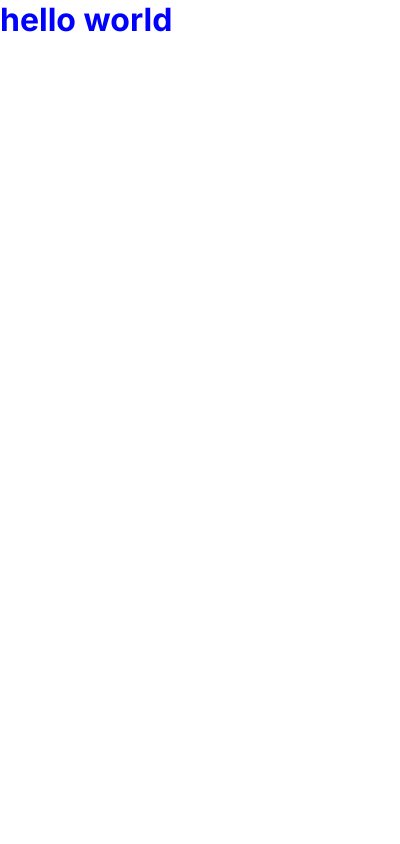
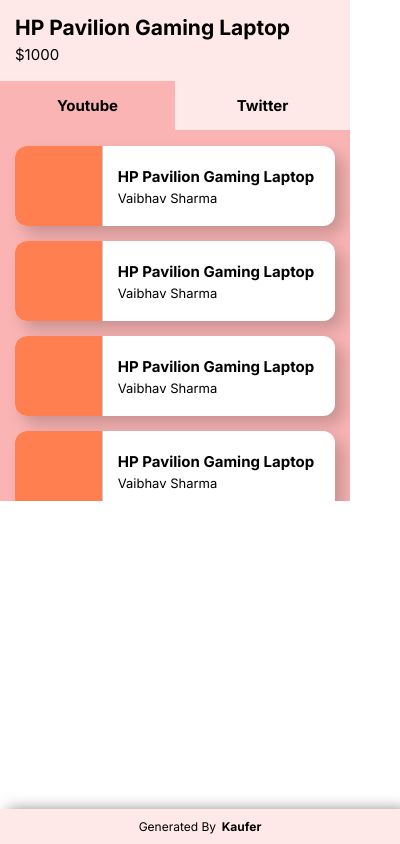
Before and after one commit to sheldor1510/kaufer, a browser extension: page extension/popup.html in a window 400 px wide. Drawn offline with Linux system fonts and the light colour scheme.

Commit message:
frontend

```diff
--- a/extension/popup.html
+++ b/extension/popup.html
@@ -1,12 +1,96 @@
+<!DOCTYPE html>
 <html>
     <head>
         <link href="https://fonts.googleapis.com/css2?family=Inter:wght@300;400;700&display=swap" rel="stylesheet">
-        <link rel="stylesheet" href="https://cdnjs.cloudflare.com/ajax/libs/font-awesome/5.15.2/css/all.min.css" />
         <link rel="stylesheet" href="style.css"/>
         <!-- <script src="popup.js"></script> -->
-        <script src="script.js"></script>
     </head>
     <body>
-        <h1>hello world</h1>
+        <div class="wrapper">
+        <div class="heading" id="heading">
+            <h1>
+                HP Pavilion Gaming Laptop
+            </h1>
+            <p>
+                $1000
+            </p>
+        </div>
+        <div class="tabs">
+            <div class="youtube" id="youtube">
+                Youtube
+            </div>
+            <div class="twitter" id="twitter">
+                Twitter
+            </div>
+        </div>
+        <div class="main" id="main">
+            <div class="card" id="yt-card">
+                <div class="yt-thumbnail">
+                </div>
+                <div class="yt-info">
+                    <div class="yt-video-name">
+                        HP Pavilion Gaming Laptop
+                    </div>
+                    <div class="yt-channel-name">
+                        Vaibhav Sharma
+                    </div>
+                </div>
+            </div>
+            <div class="card" id="yt-card">
+                <div class="yt-thumbnail">
+                </div>
+                <div class="yt-info">
+                    <div class="yt-video-name">
+                        HP Pavilion Gaming Laptop
+                    </div>
+                    <div class="yt-channel-name">
+                        Vaibhav Sharma
+                    </div>
+                </div>
+            </div>
+            <div class="card" id="yt-card">
+                <div class="yt-thumbnail">
+                </div>
+                <div class="yt-info">
+                    <div class="yt-video-name">
+                        HP Pavilion Gaming Laptop
+                    </div>
+                    <div class="yt-channel-name">
+                        Vaibhav Sharma
+                    </div>
+                </div>
+            </div>
+            <div class="card" id="yt-card">
+                <div class="yt-thumbnail">
+                </div>
+                <div class="yt-info">
+                    <div class="yt-video-name">
+                        HP Pavilion Gaming Laptop
+                    </div>
+                    <div class="yt-channel-name">
+                        Vaibhav Sharma
+                    </div>
+                </div>
+            </div>
+            <!-- <div class="card" id="twt-card">
+                <div class="twt-thumbnail">
+                    <div class="pfp" style="background: url('https://github.com/gigabite-pro.png'); background-position: center; background-size: contain;">
+                    </div>
+                </div>
+                <div class="twt-info">
+                    <div class="twt-name">
+                        HP Pavilion Gaming Laptop
+                    </div>
+                    <div class="twt-username">
+                        Vaibhav Sharma
+                    </div>
+                </div>
+            </div> -->
+        </div>
+        <footer id="footer">
+            Generated By<span> &nbsp; Kaufer</span>
+        </footer>
+        </div>
+        <script src="script.js"></script>
     </body>
 </html>
--- a/extension/script.js
+++ b/extension/script.js
@@ -0,0 +1,53 @@
+const youTube = document.getElementById('youtube');
+const twitter = document.getElementById('twitter');
+const main = document.getElementById('main');
+const footer = document.getElementById('footer');
+const heading = document.getElementById('heading');
+
+twitter.addEventListener('click', ()=>{
+    main.innerHTML = ``
+    twitter.style.backgroundColor = '#7AC7F6'
+    youTube.style.backgroundColor = '#C3E2F5'
+    main.style.backgroundColor = '#7AC7F6'
+    footer.style.backgroundColor = '#C3E2F5'
+    heading.style.backgroundColor = '#C3E2F5'
+    for(i=0; i<5; i++){
+        main.innerHTML += `<div class="card" id="twt-card">
+        <div class="twt-thumbnail">
+            <div class="pfp" style="background: url('https://github.com/gigabite-pro.png'); background-position: center; background-size: contain;">
+            </div>
+        </div>
+        <div class="twt-info">
+            <div class="twt-name">
+                HP Pavilion Gaming Laptop
+            </div>
+            <div class="twt-username">
+                Vaibhav Sharma
+            </div>
+        </div>
+    </div>`
+    }
+});
+
+youtube.addEventListener('click', ()=>{
+    main.innerHTML = ``
+    twitter.style.backgroundColor = '#FFE8E8'
+    youTube.style.backgroundColor = '#FAB4B4'
+    main.style.backgroundColor = '#FAB4B4'
+    footer.style.backgroundColor = '#FFE8E8'
+    heading.style.backgroundColor = '#FFE8E8'
+    for(i=0; i<5; i++){
+        main.innerHTML += `<div class="card" id="yt-card">
+        <div class="yt-thumbnail">
+        </div>
+        <div class="yt-info">
+            <div class="yt-video-name">
+                HP Pavilion Gaming Laptop
+            </div>
+            <div class="yt-channel-name">
+                Vaibhav Sharma
+            </div>
+        </div>
+    </div>`
+    }
+})
--- a/extension/style.css
+++ b/extension/style.css
@@ -1,12 +1,174 @@
 html,
 body {
     font-family: "Inter";
-    margin: 0;
+    margin: 0px;
     min-height: 180px;
-    padding: 0;
-    width: 300px;
+    padding: 0px;
+    width: 350px;
+    height: 500px;
+    border: none;
+    transition-duration: 200ms;
+}
+
+.heading{
+    padding: 15px 15px;
+    padding-bottom: 2px;
+    background-color: #FFE8E8;
+    transition-duration: 300ms;
 }
 
 h1 {
-    color: blue;
+    font-size: 21px;
+    margin-bottom: 1px;
+    margin-top: 0px;
 }
+
+.heading p{
+    margin-top: 5px;
+    font-size: 15px;
+}
+
+.tabs{
+    width: 100%;
+    background-color: #FFE8E8;
+    display: flex;
+    justify-content: stretch;
+}
+
+.tabs div{
+    flex-basis: 50%;
+    padding: 15px 15px;
+    font-size: 15px;
+    font-weight: bold;
+    text-align: center;
+}
+
+.tabs div:hover{
+    cursor: pointer;
+}
+
+.youtube{
+    background-color: #FAB4B4;
+    transition-duration: 300ms;
+}
+
+.twitter{
+    transition-duration: 300ms;
+}
+
+.main{
+    background-color: #FAB4B4;
+    height: 320px;
+    padding: 1px 15px 50px 15px;
+    overflow-y: scroll;
+    transition-duration: 300ms;
+}
+
+::-webkit-scrollbar{
+    width: 5px;
+}
+
+::-webkit-scrollbar-track{
+    background-color: #CDC9C9;
+    border-radius: 50px;
+}
+
+::-webkit-scrollbar-thumb{
+    background: white;
+    border-radius: 50px;
+}
+
+.card{
+    box-shadow: 0.5rem 0.5rem 1rem rgba(0, 0, 0, 0.199);
+    margin-top: 15px;
+    height: 80px;
+    width: 100%;
+    background-color: white;
+    border-radius: 12px;
+    display: flex;
+    justify-content: stretch;
+    align-items: center;
+    transition-duration: 400ms;
+}
+
+.card:hover{
+    cursor: pointer;
+    box-shadow: 0rem 0rem 0rem rgba(0, 0, 0, 0.199);
+}
+
+.yt-thumbnail{
+    flex-basis: 30%;
+    border-right: 1px solid #CDC9C9;
+    height: 100%;
+    width: 100%;
+    background: coral;
+    border-top-left-radius: 12px;
+    border-bottom-left-radius: 12px;
+}
+
+.yt-info{
+    flex-basis: 70%;
+    padding: 0px 15px;
+}
+
+.yt-video-name{
+    font-size: 15px;
+    font-weight: bold;
+}
+
+.yt-channel-name{
+    margin-top: 4px;
+    font-size: 13px;
+}
+
+.twt-thumbnail{
+    flex-basis: 30%;
+    border-right: 1px solid #CDC9C9;
+    height: 100%;
+    width: 100%;
+    border-top-left-radius: 12px;
+    border-bottom-left-radius: 12px;
+    display: flex;
+    justify-content: center;
+    align-items: center;
+}
+
+.pfp{
+    width: 60px;
+    height: 60px;
+    border-radius: 50%;
+    border: 1px solid #CDC9C9;
+}
+
+.twt-info{
+    flex-basis: 70%;
+    padding: 0px 15px;
+}
+
+.twt-name{
+    font-size: 15px;
+    font-weight: bold;
+}
+
+.twt-username{
+    margin-top: 4px;
+    font-size: 13px;
+}
+
+footer{
+    height: 35px;
+    background-color: #FFE8E8;
+    display: flex;
+    justify-content: center;
+    align-items: center;
+    font-size: 12px;
+    position: absolute;
+    width: 100%;
+    bottom: 0px;
+    box-shadow: 0.5rem 0.1rem 1rem rgba(0, 0, 0, 0.527);
+    transition-duration: 300ms;
+}
+
+footer span{
+    font-weight: bold;
+}
```
